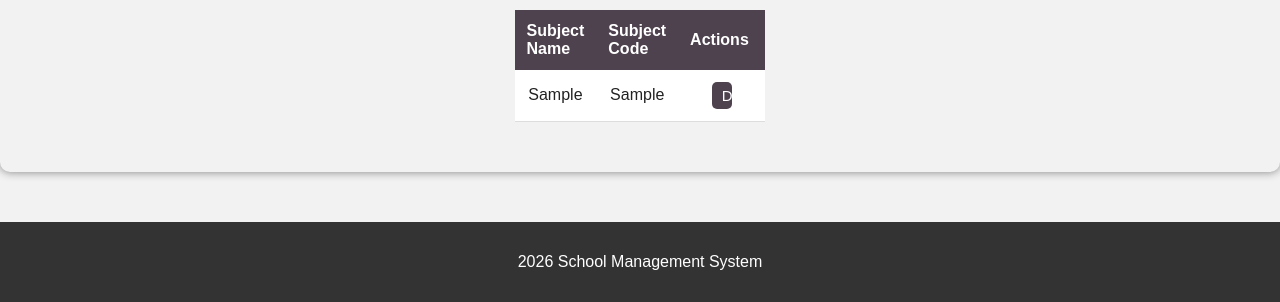
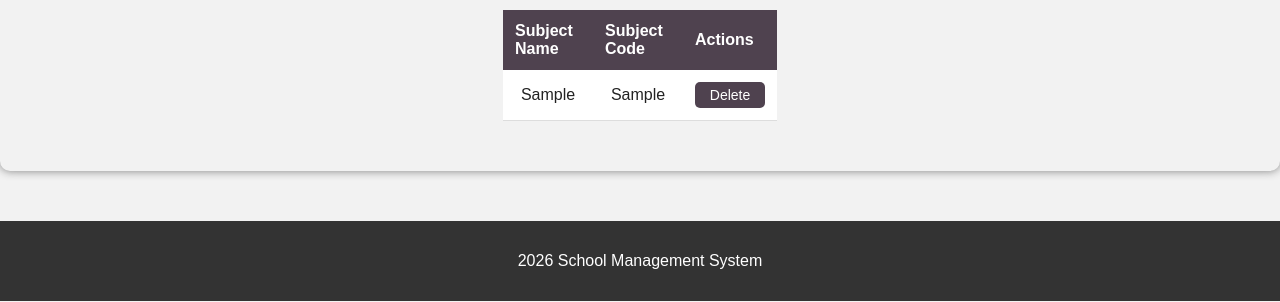
Before and after one commit to AlexOpongo/Opps-Aleks, a plain HTML site: page subjects.html in a window 1280 px wide. Both pictures are taken after typing "Sample", "Sample" into the empty fields and a click on the button "Save Subject". Shown: the part 538-840 px from the top of the page. Drawn offline with Linux system fonts and the light colour scheme.

Commit message:
Fixed css

```diff
--- a/css/style.css
+++ b/css/style.css
@@ -141,11 +141,14 @@ th{
     color: white;
     padding: 12px;
     text-align: left;
+    vertical-align: middle;
 }
 
 td{
     padding: 12px;
     border-bottom: 1px solid #ddd;
+    min-width: 90px;
+    white-space: nowrap;
 }
 
 tr:hover{
@@ -159,6 +162,10 @@ table button{
     border: none;
     border-radius: 5px;
     cursor: pointer;
+    min-width: 70px;
+    cursor: pointer;
+    font-size: 14px;
+
 }
 
 #searchStudents{
```
